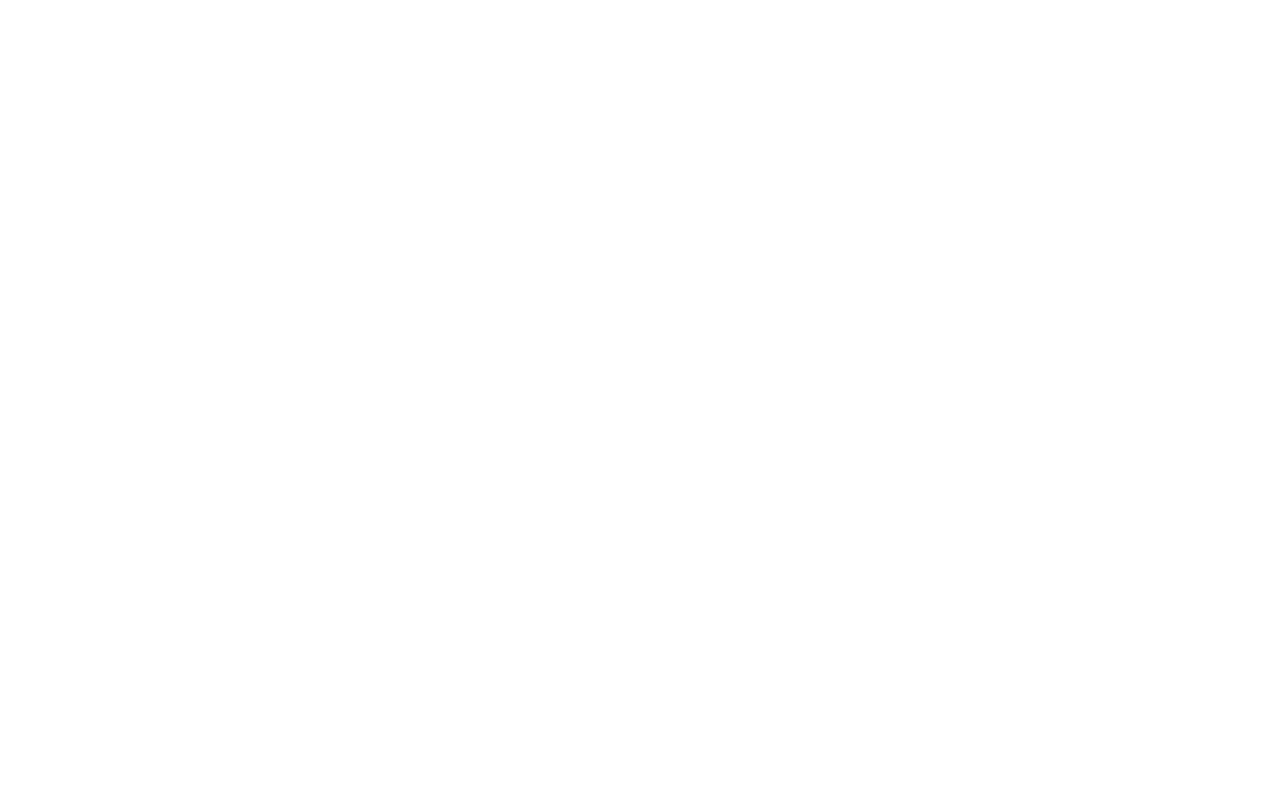
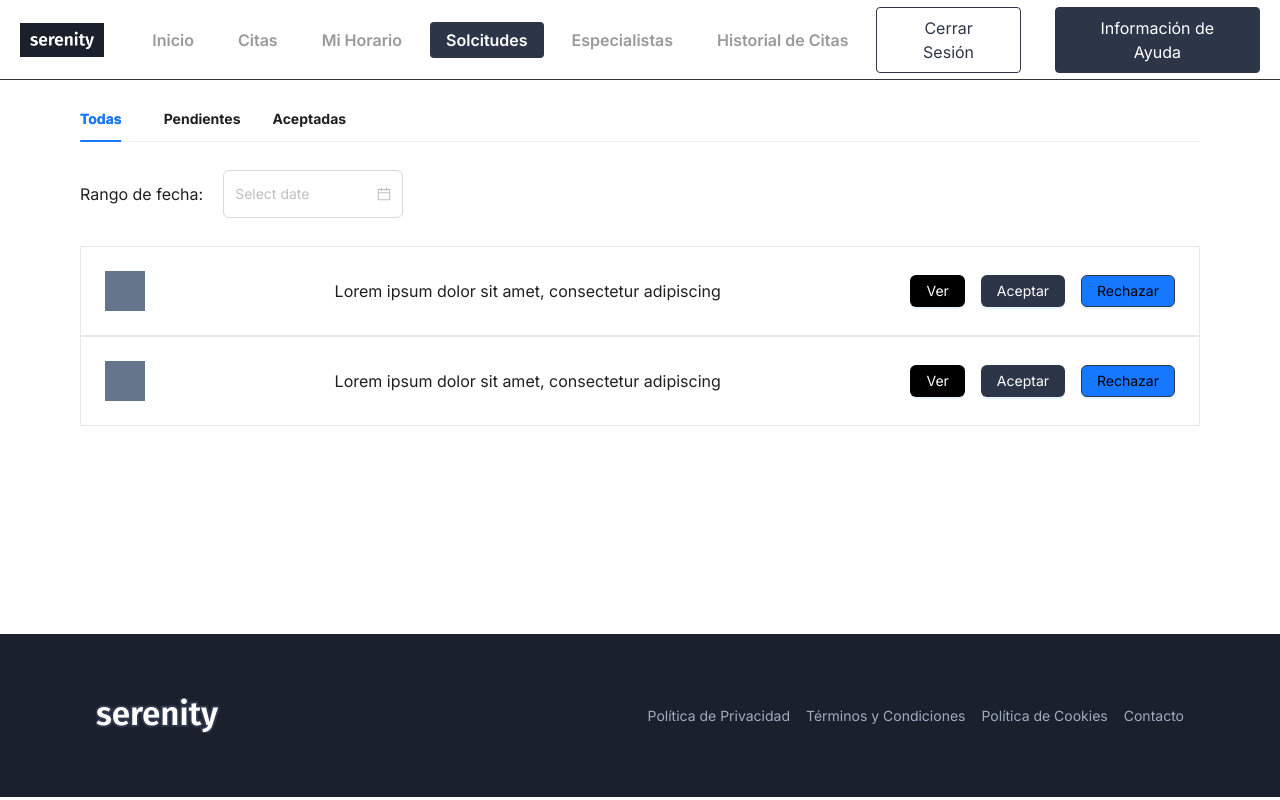
Before and after one commit to AngieCabanillas/psicologia-en-linea, a React (Vite) app in the folder frontend/: page /solicitudes in a window 1280 px wide. Before the commit this address had no page. Built offline with nearby package versions, Linux system fonts and the light colour scheme.

Commit message:
chore: add changes tos show reservas

```diff
--- a/frontend/src/App.tsx
+++ b/frontend/src/App.tsx
@@ -12,6 +12,7 @@
 import { EspecialistaPage } from "./user/ver-especialistas/ver-especialista/especialista";
 import { CitasComponent } from "./user/citas/citas";
 import { MyHorarioComponent } from "./user/my-horario/my-horario";
+import { SolicitudesComponent } from "./user/solicitudes/solicitudes";
 
 function App() {
   return (
@@ -24,6 +25,7 @@
         <Route path="/historial" element={<Navbar />} />
         <Route path="/citas" element={<Navbar />} />
         <Route path="/my-horario" element={<Navbar />} />
+        <Route path="/solicitudes" element={<Navbar />} />
       </Routes>
 
       <Routes>
@@ -39,6 +41,7 @@
         <Route path="/historial" element={<HistorialComponent />} />
         <Route path="/citas" element={<CitasComponent />} />
         <Route path="/my-horario" element={<MyHorarioComponent />} />
+        <Route path="/solicitudes" element={<SolicitudesComponent />} />
       </Routes>
 
       <Routes>
@@ -49,6 +52,7 @@
         <Route path="/historial" element={<Footer />} />
         <Route path="/citas" element={<Footer />} />
         <Route path="/my-horario" element={<Footer />} />
+        <Route path="/solicitudes" element={<Footer />} />
       </Routes>
     </>
   );
--- a/frontend/src/components/Navbar/MenuItem.tsx
+++ b/frontend/src/components/Navbar/MenuItem.tsx
@@ -15,6 +15,11 @@
     cName: "nav-links",
   },
   {
+    title: "Solcitudes",
+    url: "/solicitudes",
+    cName: "nav-links",
+  },
+  {
     title: "Especialistas",
     url: "/especialistas",
     cName: "nav-links",
--- a/frontend/src/user/my-horario/my-horario.tsx
+++ b/frontend/src/user/my-horario/my-horario.tsx
@@ -1,7 +1,7 @@
 import "./my-horario.css";
 import { useEffect, useState } from "react";
 import { LoadingOutlined } from "@ant-design/icons";
-import { Button, Modal, Spin } from "antd";
+import { Spin } from "antd";
 import MyHorarioCalendar from "./my-horario-calendar/my-horario-calendar";
 import { ModalDeleteHorario } from "./modals/modal-delete-horario/modal-delete-horario";
 import { ModalHorario } from "./modals/modal-horario/modal-horario";
--- /dev/null
+++ b/frontend/src/user/solicitudes/modal-solicitudes/modal-solicitudes.tsx
@@ -0,0 +1,51 @@
+import { Button, Modal } from "antd";
+
+type ModalSolicitudesProps = {
+  modalSolicitudesOpen: boolean;
+  setModalSolicitudesClose: () => void;
+};
+
+export const ModalSolicitudes = ({
+  modalSolicitudesOpen,
+  setModalSolicitudesClose,
+}: ModalSolicitudesProps) => {
+  return (
+    <Modal
+      title="Reserva de cita"
+      centered
+      open={modalSolicitudesOpen}
+      onCancel={setModalSolicitudesClose}
+      footer={
+        <div className="py-3 flex justify-center items-center gap-x-2">
+          <Button
+            type="primary"
+            style={{ backgroundColor: "#2d3648" }}
+            onClick={setModalSolicitudesClose}
+          >
+            Cerrar
+          </Button>
+        </div>
+      }
+    >
+      <div className="w-full py-6">
+        <div className="flex gap-x-6 items-center">
+          <div className="w-10 h-10 bg-slate-500 rounded-full"></div>
+          <div className="text-base font-bold">Título de reserva</div>
+        </div>
+
+        <div className="py-6">
+          <div className="text-base">Subtitulo de reserva</div>
+          <div className="text-base">
+            Lorem ipsum dolor sit amet, consectetur adipiscingLorem ipsum dolor
+            sit amet, consectetur adipiscingLorem ipsum dolor sit amet,
+            consectetur adipiscingLorem ipsum dolor sit amet, consectetur
+            adipiscingLorem ipsum dolor sit amet, consectetur adipiscingLorem
+            ipsum dolor sit amet, consectetur adipiscing
+          </div>
+
+          <div className="text-base">Subtitulo de reserva</div>
+        </div>
+      </div>
+    </Modal>
+  );
+};
--- /dev/null
+++ b/frontend/src/user/solicitudes/panel-solicitudes/panel-solicitudes.tsx
@@ -0,0 +1,86 @@
+import { Button, DatePicker, DatePickerProps } from "antd";
+import { ModalSolicitudes } from "../modal-solicitudes/modal-solicitudes";
+import { useState } from "react";
+
+export const PanelSolicitudes = () => {
+  const [modalSolicitudesOpen, setModalSolicitudesOpen] =
+    useState<boolean>(false);
+
+  const openModalSolicitudes = () => {
+    setModalSolicitudesOpen(true);
+  };
+
+  const closeModalSolicitudes = () => {
+    setModalSolicitudesOpen(false);
+  };
+
+  const onChange: DatePickerProps["onChange"] = (date, dateString) => {
+    console.log(date, dateString);
+  };
+
+  return (
+    <div className="w-full">
+      <div className="w-full flex gap-x-5 py-3">
+        <div className="text-base  py-3">Rango de fecha:</div>
+        <DatePicker onChange={onChange} />
+      </div>
+
+      <div className="w-full py-4">
+        <div className="w-full flex justify-between items-center border p-6">
+          <div className="w-10 h-10 bg-slate-500"></div>
+          <div className="text-base">
+            Lorem ipsum dolor sit amet, consectetur adipiscing
+          </div>
+          <div className="flex gap-x-4">
+            <Button
+              type="primary"
+              style={{ backgroundColor: "#000" }}
+              onClick={openModalSolicitudes}
+            >
+              Ver
+            </Button>
+            <Button type="primary" style={{ backgroundColor: "#2d3648" }}>
+              Aceptar
+            </Button>
+            <Button
+              type="primary"
+              style={{ border: "1px solid #2d3648", color: "black" }}
+            >
+              Rechazar
+            </Button>
+          </div>
+        </div>
+
+        <div className="w-full flex justify-between items-center border p-6">
+          <div className="w-10 h-10 bg-slate-500"></div>
+          <div className="text-base">
+            Lorem ipsum dolor sit amet, consectetur adipiscing
+          </div>
+          <div className="flex gap-x-4">
+            <Button
+              type="primary"
+              style={{ backgroundColor: "#000" }}
+              onClick={openModalSolicitudes}
+            >
+              Ver
+            </Button>
+            <Button type="primary" style={{ backgroundColor: "#2d3648" }}>
+              Aceptar
+            </Button>
+            <Button
+              type="primary"
+              style={{ border: "1px solid #2d3648", color: "black" }}
+            >
+              Rechazar
+            </Button>
+          </div>
+        </div>
+      </div>
+
+      <ModalSolicitudes
+        modalSolicitudesOpen={modalSolicitudesOpen}
+        setModalSolicitudesClose={closeModalSolicitudes}
+      />
+    </div>
+  );
+};
--- /dev/null
+++ b/frontend/src/user/solicitudes/solicitudes.tsx
@@ -0,0 +1,48 @@
+import { useEffect, useState } from "react";
+import { LoadingOutlined } from "@ant-design/icons";
+import { Spin, Tabs, TabsProps } from "antd";
+import { PanelSolicitudes } from "./panel-solicitudes/panel-solicitudes";
+
+const circleIcon = <LoadingOutlined style={{ fontSize: 24 }} spin />;
+
+export const SolicitudesComponent = () => {
+  const [loading, setLoading] = useState<boolean>(true);
+
+  const onChange = (key: string) => {
+    console.log(key);
+  };
+
+  const items: TabsProps["items"] = [
+    {
+      key: "1",
+      label: `Todas`,
+      children: <PanelSolicitudes />,
+    },
+    {
+      key: "2",
+      label: `Pendientes`,
+      children: <PanelSolicitudes />,
+    },
+    {
+      key: "3",
+      label: `Aceptadas`,
+      children: <PanelSolicitudes />,
+    },
+  ];
+
+  useEffect(() => {
+    setLoading(false);
+  });
+
+  return (
+    <>
+      <Spin spinning={loading} className="h-100" indicator={circleIcon}>
+        <div className="content p-20">
+          <div className="py-2"></div>
+
+          <Tabs defaultActiveKey="1" items={items} onChange={onChange} />
+        </div>
+      </Spin>
+    </>
+  );
+};
```
Also changed, not shown: frontend/src/components/Navbar/Navbar.tsx (+7 -14 lines).
